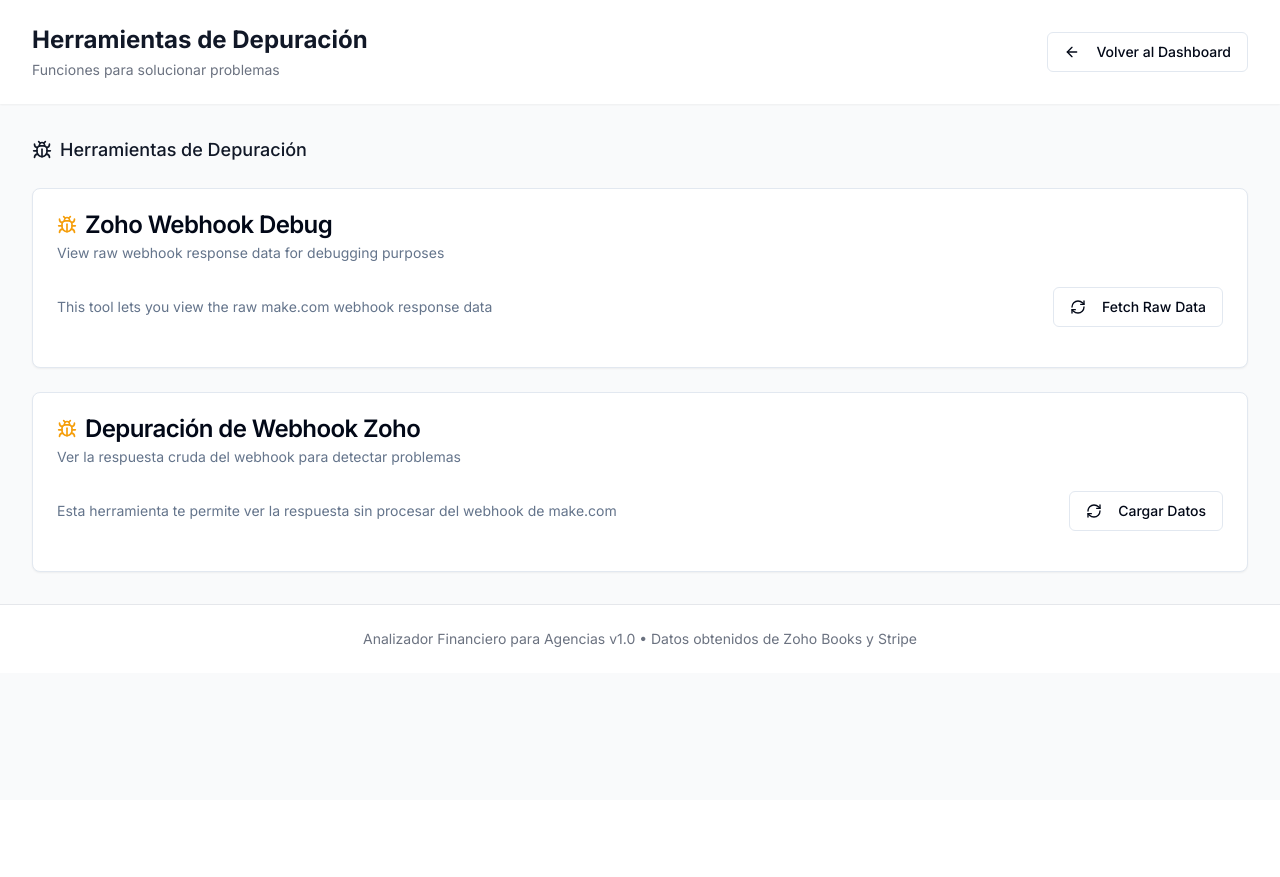
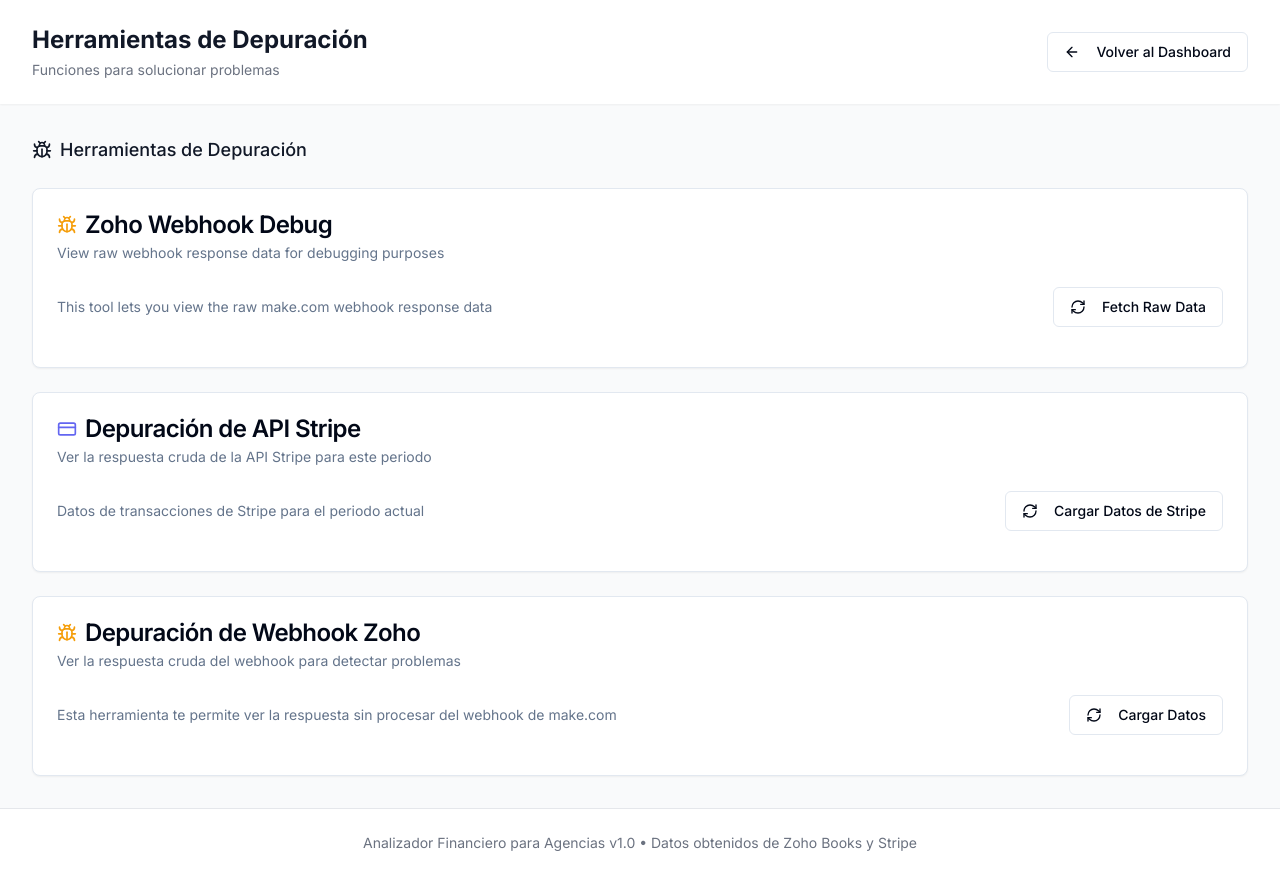
Before and after one commit to jvonlindeman/pocket-profit-pilot, a React (Vite) app: page /settings in a window 1280 px wide. Before the commit the page ends 800 px from the top, so only its background shows below. Built offline with nearby package versions, Linux system fonts and the light colour scheme.

Commit message:
Move Stripe debug to home page
Move the Stripe API debugging information from the Settings page to the Home page.
Display the Stripe debug data as a separate section on the Home page, distinct from the Zoho Webhook debug section.

```diff
--- /dev/null
+++ b/src/components/StripeDebug.tsx
@@ -0,0 +1,123 @@
+
+import React, { useState, useEffect } from 'react';
+import { Card, CardContent, CardDescription, CardHeader, CardTitle } from '@/components/ui/card';
+import { Loader2, RefreshCw, CreditCard } from 'lucide-react';
+import { Button } from '@/components/ui/button';
+import StripeService from '@/services/stripeService';
+import StripeDebugData from '@/components/WebhookDebug/StripeDebugData';
+
+interface StripeDebugProps {
+  dateRange: {
+    startDate: Date;
+    endDate: Date;
+  };
+  refreshDataFunction?: (forceRefresh: boolean) => void;
+}
+
+export default function StripeDebug({ dateRange, refreshDataFunction }: StripeDebugProps) {
+  const [loading, setLoading] = useState(false);
+  const [stripeRawData, setStripeRawData] = useState<any>(null);
+  const [error, setError] = useState<string | null>(null);
+
+  // Función para obtener los datos de Stripe
+  const fetchStripeData = async () => {
+    setLoading(true);
+    setError(null);
+
+    try {
+      // Use the global refresh function if available
+      if (refreshDataFunction) {
+        console.log("Usando la función de actualización global para cargar datos");
+        refreshDataFunction(true);
+
+        // Wait briefly for the update to complete
+        await new Promise(resolve => setTimeout(resolve, 100));
+      }
+
+      // Get Stripe data for the period
+      try {
+        // First check if there's any cached response
+        let stripeData = StripeService.getLastRawResponse();
+
+        // If no cached data exists, fetch it
+        if (!stripeData) {
+          console.log("No cached Stripe data, fetching from API");
+          await StripeService.getTransactions(dateRange.startDate, dateRange.endDate);
+          stripeData = StripeService.getLastRawResponse();
+        }
+
+        setStripeRawData(stripeData);
+        console.log("Stripe debug data received:", stripeData);
+      } catch (stripeErr: any) {
+        console.error("Failed to fetch Stripe debug data:", stripeErr);
+        setError(stripeErr.message || "Error desconocido al obtener datos de Stripe");
+        setStripeRawData({ error: stripeErr.message || "Error desconocido al obtener datos de Stripe" });
+      }
+    } catch (err: any) {
+      setError(err.message || "Error desconocido");
+      console.error("Failed to fetch debug data:", err);
+    } finally {
+      setLoading(false);
+    }
+  };
+
+  // Load data on component mount if needed
+  useEffect(() => {
+    // Check if we already have data cached
+    const cachedData = StripeService.getLastRawResponse();
+    if (cachedData) {
+      setStripeRawData(cachedData);
+    }
+  }, []);
+
+  return (
+    <Card>
+      <CardHeader>
+        <CardTitle className="flex items-center gap-2">
+          <CreditCard className="h-5 w-5 text-indigo-500" />
+          Depuración de API Stripe
+        </CardTitle>
+        <CardDescription>
+          Ver la respuesta cruda de la API Stripe para este periodo
+        </CardDescription>
+      </CardHeader>
+      <CardContent>
+        <div className="flex justify-between items-center mb-4">
+          <p className="text-sm text-muted-foreground">
+            Datos de transacciones de Stripe para el periodo actual
+          </p>
+          <Button
+            onClick={fetchStripeData}
+            variant="outline"
+            disabled={loading}
+          >
+            {loading ? (
+              <><Loader2 className="h-4 w-4 mr-2 animate-spin" /> Cargando...</>
+            ) : (
+              <><RefreshCw className="h-4 w-4 mr-2" /> Cargar Datos de Stripe</>
+            )}
+          </Button>
+        </div>
+
+        {error && (
+          <div className="bg-red-50 border border-red-200 text-red-800 rounded-lg p-4 mb-4">
+            <p className="font-medium">Error</p>
+            <p className="text-sm">{error}</p>
+          </div>
+        )}
+
+        {loading && (
+          <div className="flex justify-center items-center py-8">
+            <Loader2 className="h-8 w-8 animate-spin text-gray-400" />
+          </div>
+        )}
+
+        {stripeRawData && !loading && (
+          <div className="border rounded-md p-4 mt-2 bg-gray-50 max-h-[400px] overflow-auto">
+            <StripeDebugData rawData={stripeRawData} />
+          </div>
+        )}
+      </CardContent>
+    </Card>
+  );
+}
--- a/src/components/WebhookDebug/index.tsx
+++ b/src/components/WebhookDebug/index.tsx
@@ -4,13 +4,11 @@ import { Card, CardContent, CardDescription, CardHeader, CardTitle } from '@/com
 import { Tabs, TabsContent, TabsList, TabsTrigger } from '@/components/ui/tabs';
 import { Loader2, Bug } from 'lucide-react';
 import ZohoService from '@/services/zohoService';
-import StripeService from '@/services/stripeService';
 import WebhookDebugHeader from './WebhookDebugHeader';
 import WebhookErrorDisplay from './WebhookErrorDisplay';
 import WebhookDataSummary from './WebhookDataSummary';
 import WebhookDataTable from './WebhookDataTable';
 import WebhookRawData from './WebhookRawData';
-import StripeDebugData from './StripeDebugData';
 
 interface WebhookDebugProps {
   dateRange: {
@@ -24,7 +22,6 @@ interface WebhookDebugProps {
 export default function WebhookDebug({ dateRange, refreshDataFunction, rawResponse }: WebhookDebugProps) {
   const [loading, setLoading] = useState(false);
   const [rawData, setRawData] = useState<any>(null);
-  const [stripeRawData, setStripeRawData] = useState<any>(null);
   const [error, setError] = useState<string | null>(null);
 
   // Update local state when rawResponse from parent changes
@@ -61,26 +58,6 @@ export default function WebhookDebug({ dateRange, refreshDataFunction, rawRespon
         setRawData(data);
         console.log("Debug data received:", data);
       }
-
-      // Also get Stripe data for the same period
-      try {
-        // First check if there's any cached response
-        let stripeData = StripeService.getLastRawResponse();
-
-        // If no cached data exists, fetch it
-        if (!stripeData) {
-          console.log("No cached Stripe data, fetching from API");
-          await StripeService.getTransactions(dateRange.startDate, dateRange.endDate);
-          stripeData = StripeService.getLastRawResponse();
-        }
-
-        setStripeRawData(stripeData);
-        console.log("Stripe debug data received:", stripeData);
-      } catch (stripeErr: any) {
-        console.error("Failed to fetch Stripe debug data:", stripeErr);
-        // Don't set the main error - we'll just show this in the Stripe tab
-        setStripeRawData({ error: stripeErr.message || "Error desconocido al obtener datos de Stripe" });
-      }
     } catch (err: any) {
       setError(err.message || "Error desconocido");
       console.error("Failed to fetch debug data:", err);
@@ -110,43 +87,22 @@ export default function WebhookDebug({ dateRange, refreshDataFunction, rawRespon
           </div>
         )}
 
-        {(rawData || stripeRawData) && !loading && (
-          <Tabs defaultValue="zoho" className="w-full">
-            <TabsList className="grid grid-cols-3 w-[300px]">
-              <TabsTrigger value="zoho">Zoho Webhook</TabsTrigger>
-              <TabsTrigger value="stripe">Stripe API</TabsTrigger>
+        {rawData && !loading && (
+          <Tabs defaultValue="formatted" className="w-full">
+            <TabsList className="grid grid-cols-2 w-[200px]">
+              <TabsTrigger value="formatted">Formateado</TabsTrigger>
               <TabsTrigger value="raw">JSON Crudo</TabsTrigger>
             </TabsList>
-            <TabsContent value="zoho" className="p-0">
+
+            <TabsContent value="formatted" className="p-0">
               <div className="border rounded-md p-4 mt-2 bg-gray-50 max-h-[400px] overflow-auto">
                 <WebhookDataSummary rawData={rawData} />
                 <WebhookDataTable rawData={rawData} />
               </div>
             </TabsContent>
-            <TabsContent value="stripe" className="p-0">
-              <div className="border rounded-md p-4 mt-2 bg-gray-50 max-h-[400px] overflow-auto">
-                <StripeDebugData rawData={stripeRawData} />
-              </div>
-            </TabsContent>
+
             <TabsContent value="raw" className="p-0">
-              <Tabs defaultValue="zoho-raw" className="w-full">
-                <TabsList className="grid grid-cols-2 w-[200px] mb-2">
-                  <TabsTrigger value="zoho-raw">Zoho</TabsTrigger>
-                  <TabsTrigger value="stripe-raw">Stripe</TabsTrigger>
-                </TabsList>
-
-                <TabsContent value="zoho-raw" className="p-0">
-                  <WebhookRawData rawData={rawData} />
-                </TabsContent>
-
-                <TabsContent value="stripe-raw" className="p-0">
-                  <div className="border rounded-md p-4 mt-2 bg-gray-50 max-h-[400px] overflow-auto">
-                    <pre className="text-xs whitespace-pre-wrap break-words">
-                      {stripeRawData ? JSON.stringify(stripeRawData, null, 2) : 'No stripe data available'}
-                    </pre>
-                  </div>
-                </TabsContent>
-              </Tabs>
+              <WebhookRawData rawData={rawData} />
             </TabsContent>
           </Tabs>
         )}
--- a/src/pages/Index.tsx
+++ b/src/pages/Index.tsx
@@ -16,6 +16,7 @@ import { Link } from 'react-router-dom';
 import { useToast } from '@/hooks/use-toast';
 import WebhookDebug from '@/components/WebhookDebug';
 import WebhookRequestDebug from '@/components/WebhookRequestDebug';
+import StripeDebug from '@/components/StripeDebug';
 
 const Index = () => {
   const {
@@ -244,24 +245,28 @@ const Index = () => {
           </>
         )}
 
-        {/* Sección de depuración del webhook - ahora con la respuesta cruda */}
-        <div className="mt-8">
+        {/* Sección de depuración */}
+        <div className="mt-8 grid grid-cols-1 gap-6">
           <h2 className="text-lg font-semibold text-gray-900 flex items-center">
             <Bug className="h-5 w-5 mr-2 text-amber-500" />
-            Depuración del Webhook
+            Herramientas de depuración
           </h2>
-          <div className="mt-2">
+
+          {/* Nuevo componente de depuración de Stripe */}
+          <StripeDebug
+            dateRange={dateRange}
+            refreshDataFunction={refreshData}
+          />
+
+          {/* Componente de depuración de Webhook Zoho */}
           <WebhookDebug
             dateRange={dateRange}
             refreshDataFunction={refreshData}
             rawResponse={rawResponse}
           />
-          </div>
 
-          {/* Movido aquí: Componente de depuración de solicitud al webhook */}
-          <div className="mt-6">
+          {/* Componente de depuración de solicitud al webhook */}
           <WebhookRequestDebug dateRange={dateRange} />
-          </div>
         </div>
       </main>
 
--- a/src/pages/Settings.tsx
+++ b/src/pages/Settings.tsx
@@ -2,6 +2,7 @@
 import React from 'react';
 import ZohoDebug from '@/components/ZohoDebug';
 import WebhookDebug from '@/components/WebhookDebug/index';
+import StripeDebug from '@/components/StripeDebug';
 import { Button } from '@/components/ui/button';
 import { ArrowLeft, Bug } from 'lucide-react';
 import { Link } from 'react-router-dom';
@@ -47,6 +48,9 @@ const Settings = () => {
             </h2>
             <ZohoDebug />
             <div className="mt-6">
+              <StripeDebug dateRange={dateRange} />
+            </div>
+            <div className="mt-6">
               <WebhookDebug dateRange={dateRange} />
             </div>
           </section>
```
Lines whose indentation alone changed are shown as unchanged.
